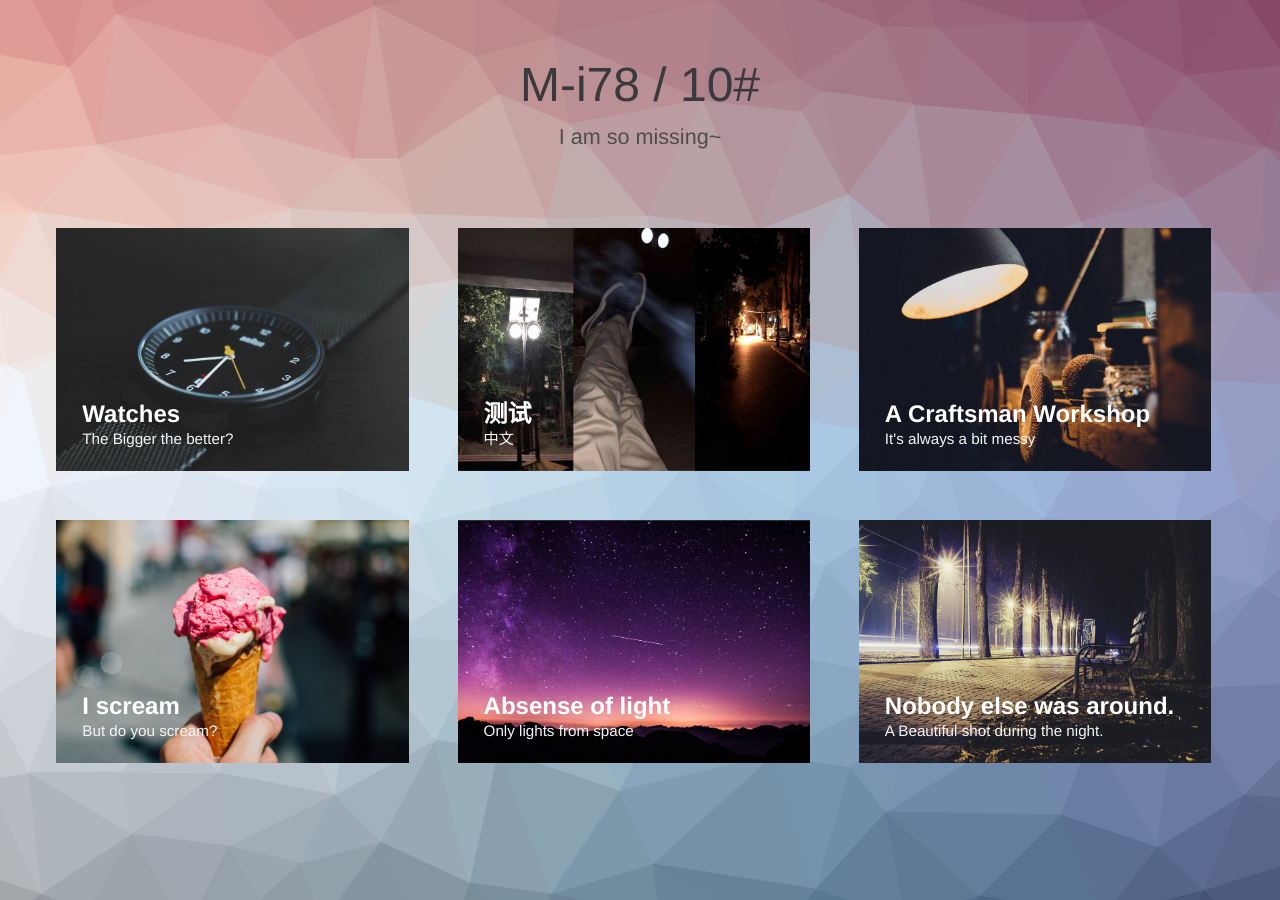
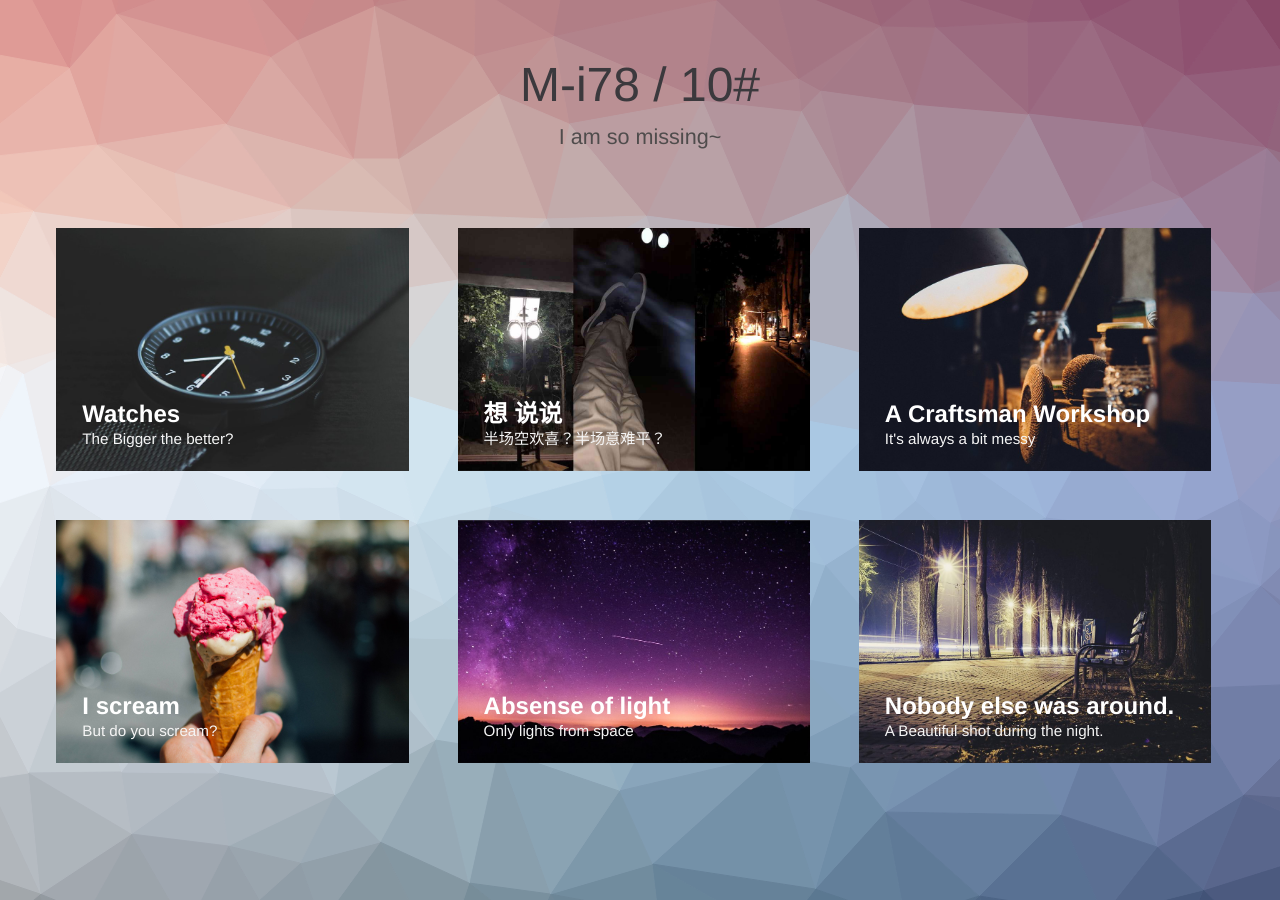
Before and after one commit to M-i78/M-i78.github.io, a Jekyll site: the page built from index.html, in a window 1280 px wide. Built offline with Jekyll 4.4.1, drawn with Linux system fonts in a browser that asks for light colours.

Commit message:
Update 2015-04-20-planes.markdown

```diff
--- a/_posts/2015-04-20-planes.markdown
+++ b/_posts/2015-04-20-planes.markdown
@@ -1,6 +1,6 @@
 ---
-title:  "测试"
-subtitle: "中文"
+title:  "想 说说"
+subtitle: "半场空欢喜？半场意难平？"
 author: "baozi"
 avatar: "img/authors/wferr.png"
 image: "img/a.jpg"
```
